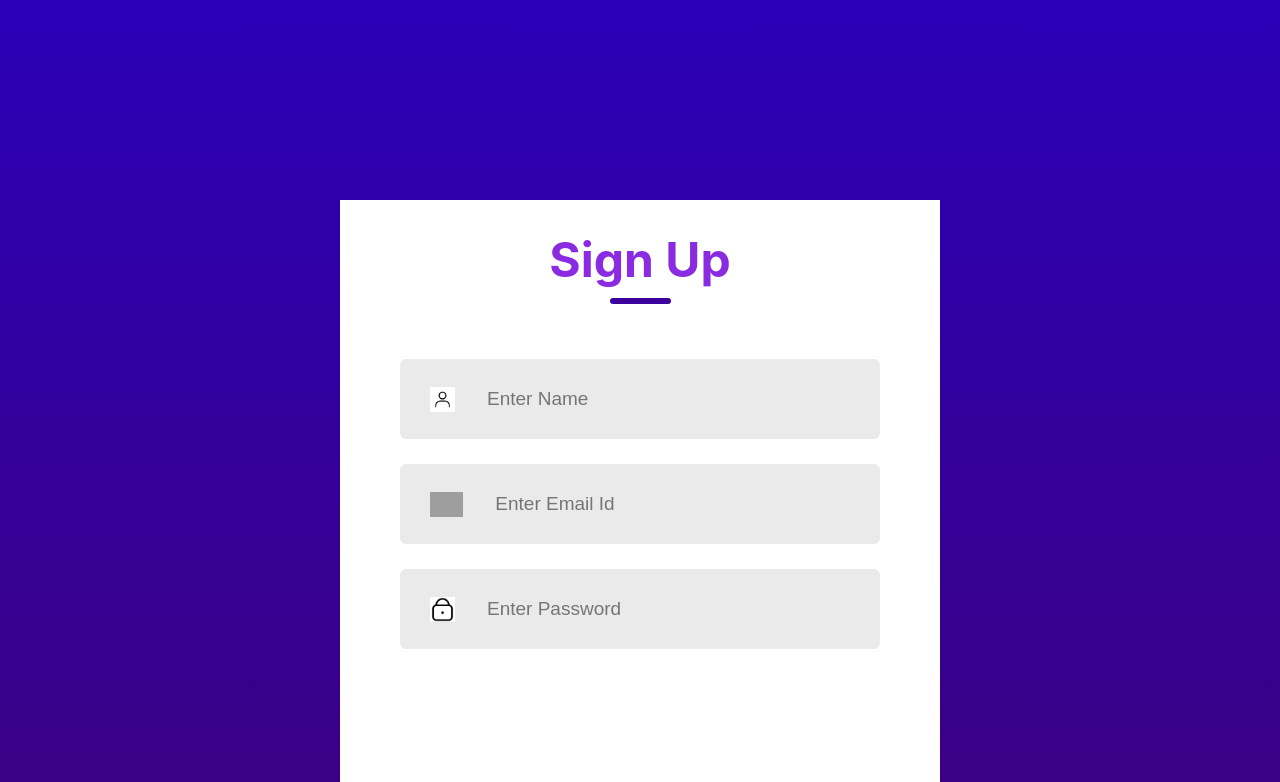
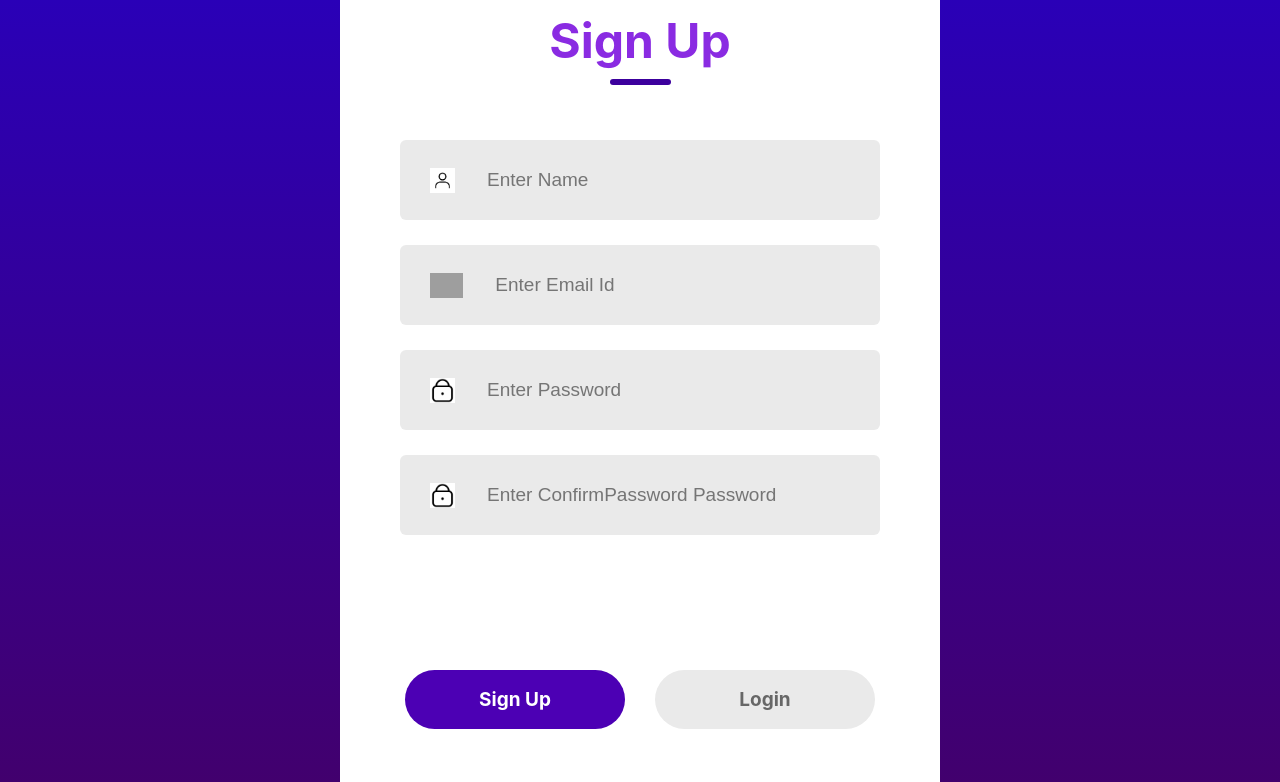
Before and after one commit to Dj-777/React-Login-Signup, a React (Create React App) app: page / in a window 1280 px wide. Shown: the top 782 px of the page. Built offline with nearby package versions, Linux system fonts and the light colour scheme; grey boxes are pictures that could not be loaded.

Commit message:
Bug fixes in conform password

```diff
--- a/src/components/LoginSignup/LoginSignup.css
+++ b/src/components/LoginSignup/LoginSignup.css
@@ -2,7 +2,6 @@
   display: flex;
   flex-direction: column;
   margin: auto;
-  margin-top: 200px;
   width: 600px;
   background: white;
   padding-bottom: 30px;
@@ -41,7 +40,7 @@
   background: #eaeaea;
   border-radius: 6px;
 }
-.inputConfromPAss{
+.inputConfromPAss {
   display: flex;
   align-items: center;
   margin: auto;
@@ -49,7 +48,6 @@
   height: 80px;
   background: #eaeaea;
   border-radius: 6px;
-
 }
 .inputConfromPAss input {
   height: 50px;
@@ -58,7 +56,7 @@
   border: none;
   outline: none;
   color: #797979;
-  font-size: 19px ;
+  font-size: 19px;
 }
 .inputConfromPAss img {
   margin: 0px 30px;
@@ -126,9 +124,8 @@
   color: green;
 }
 
-
-.passwordError{
-    display: flex;
-    align-items: center;
-    margin: auto;
+.passwordError {
+  display: flex;
+  align-items: center;
+  margin: auto;
 }
--- a/src/components/LoginSignup/LoginSignup.jsx
+++ b/src/components/LoginSignup/LoginSignup.jsx
@@ -1,9 +1,9 @@
-import React, { useEffect, useState } from 'react'
-import axios from "axios"
-import './LoginSignup.css'
-import userIcon from '../Assets/person.png'
-import userEmail from  '../Assets/email.png'
-import userPassword from "../Assets/password.png"
+import React, { useEffect, useState } from "react";
+import axios from "axios";
+import "./LoginSignup.css";
+import userIcon from "../Assets/person.png";
+import userEmail from "../Assets/email.png";
+import userPassword from "../Assets/password.png";
 const LoginSignup = () => {
   const [action, setAction] = useState("Sign Up");
   const [name, setName] = useState(null);
@@ -47,7 +47,7 @@ const LoginSignup = () => {
     }
   };
 
-  const  handleSubmitChange = (name, email, password,confirmPassword) => {
+  const handleSubmitChange = (name, email, password, confirmPassword) => {
     console.log(name, email, password, "e");
     // let getUserData = JSON.parse(localStorage.getItem("User"));
     // console.log(getUserData);
@@ -66,36 +66,33 @@ const LoginSignup = () => {
     // ];
     // localStorage.setItem("User", JSON.stringify(userData));
 
-           axios.post("http://localhost:3000/user/users",{
-            data: ({name,email,password,confirmPassword}),
-          }).then((res)=>{
-            console.log(res.data.message,"res");
-           if( res.data.status === 1 ){
-             setSuccessMessage(
-               res.data.message
-             )
+    axios
+      .post("http://localhost:3000/user/users", {
+        data: { name, email, password, confirmPassword },
+      })
+      .then((res) => {
+        console.log(res?.data?.message, "res");
+        if (res?.data?.status === 1) {
+          setSuccessMessage(res?.data?.message);
           setTimeout(() => {
             setAction("Login");
             setErrMessage(null);
             setSuccessMessage(null);
           }, 2000);
-           }
-            else if(res.data.status === 0) {
-              setErrMessage(res.data.message)
+        } else if (res?.data?.status === 0) {
+          setErrMessage(res?.data?.message);
           setTimeout(() => {
             // setAction("Login");
             setErrMessage(null);
             setSuccessMessage(null);
           }, 2000);
         }
-          }).catch((error)=>{
+      })
+      .catch((error) => {
         console.log(error);
-            setErrMessage(
-              error.data.message
-            );
-          })
-
-        }
+        setErrMessage(error?.data?.message);
+      });
+  };
   // });
   // } else {
   // let id = Math.floor(Math.random() * 4000);
@@ -141,8 +138,7 @@ const LoginSignup = () => {
           <div></div>
         ) : (
           <div>
-            <div className='input'>
-
+            <div className="input">
               <img src={userIcon} alt="" />
               <input
                 type="text"
@@ -150,34 +146,44 @@ const LoginSignup = () => {
                 onChange={(e) => handelInputForUser(e)}
                 id="name"
                 value={name}
-
               />
             </div>
-
-          {/* <div className='inputConfromPAss'>
-
+            {/* <div className="inputConfromPAss">
               <img src={userPassword} alt="" />
-                <input type="password"
-                placeholder='Enter conform-Password'
-                onChange={(data)=>handelInputForUser(data)} value={confirmPassword}
-                id="conformpassword" />
+              <input
+                type="password"
+                placeholder="Enter conform-Password"
+                onChange={(data) => handelInputForUser(data)}
+                value={confirmPassword}
+                id="conformpassword"
+              />
             </div> */}
-
           </div>
         )}
         <div className="input">
           <img src={userEmail} alt="" />
-                <input type="email" placeholder='Enter Email Id' onChange={(data)=>handelInputForUser(data)} value={email} id="email" />
+          <input
+            type="email"
+            placeholder="Enter Email Id"
+            onChange={(data) => handelInputForUser(data)}
+            value={email}
+            id="email"
+          />
         </div>
         <div className="input">
           <img src={userPassword} alt="" />
-                <input type="password" placeholder='Enter Password' onChange={(data)=>handelInputForUser(data)} value={password} id="password" />
+          <input
+            type="password"
+            placeholder="Enter Password"
+            onChange={(data) => handelInputForUser(data)}
+            value={password}
+            id="password"
+          />
         </div>
 
         {/* {error === null ? <div></div> : <span className='passwordError'>{error}</span>} */}
 
-
-        {/* {action === "Sign Up" && (
+        {action === "Sign Up" && (
           <div className="input">
             <img src={userPassword} alt="" />
             <input
@@ -188,7 +194,7 @@ const LoginSignup = () => {
               value={confirmPassword}
             />
           </div>
-        )}  */}
+        )}
 
         {action === "Sign Up" ? (
           <div></div>
@@ -206,28 +212,24 @@ const LoginSignup = () => {
             className={action === "Login" ? "submit gray" : "submit"}
             onClick={() => {
               setAction("Sign Up");
-            handleSubmitChange(name, email, password,confirmPassword);
+              handleSubmitChange(name, email, password, confirmPassword);
             }}
           >
             Sign Up
           </div>
           <div
             className={action === "Sign Up" ? "submit gray" : "submit"}
-
-          // onClick={() => {
-          //   setAction("Login");
-          //   handleLoginChange(email, password);
-          // }}
+            onClick={() => {
+              setAction("Login");
+              // handleLoginChange(email, password);
+            }}
           >
             Login
           </div>
         </div>
       </div>
     </div>
-
-
-
-  )
-}
+  );
+};
 
 export default LoginSignup;
--- a/src/index.css
+++ b/src/index.css
@@ -1,15 +1,22 @@
 body {
   margin: 0;
-  font-family: -apple-system, BlinkMacSystemFont, 'Segoe UI', 'Roboto', 'Oxygen',
-    'Ubuntu', 'Cantarell', 'Fira Sans', 'Droid Sans', 'Helvetica Neue',
+  font-family: -apple-system, BlinkMacSystemFont, "Segoe UI", "Roboto", "Oxygen",
+    "Ubuntu", "Cantarell", "Fira Sans", "Droid Sans", "Helvetica Neue",
     sans-serif;
   -webkit-font-smoothing: antialiased;
   -moz-osx-font-smoothing: grayscale;
-  height: 120vh;
-  background: linear-gradient(#2A00B7,#42006C);
+  background: linear-gradient(#2a00b7, #42006c);
 }
 
 code {
-  font-family: source-code-pro, Menlo, Monaco, Consolas, 'Courier New',
+  font-family: source-code-pro, Menlo, Monaco, Consolas, "Courier New",
     monospace;
 }
+
+#root {
+  height: 100vh;
+  justify-content: center;
+  align-items: center;
+  display: flex;
+  flex-direction: column;
+}
```
Lines whose indentation alone changed are shown as unchanged.
